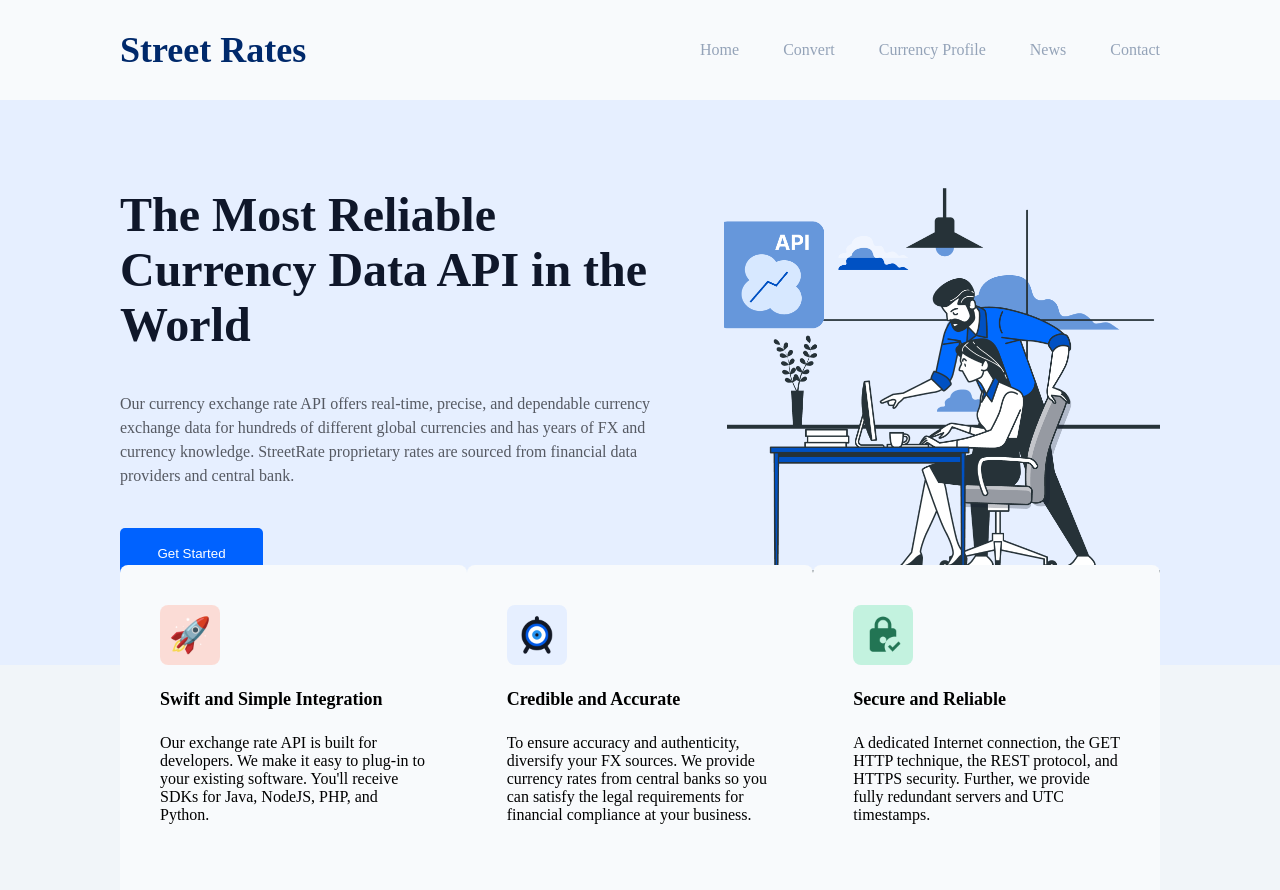
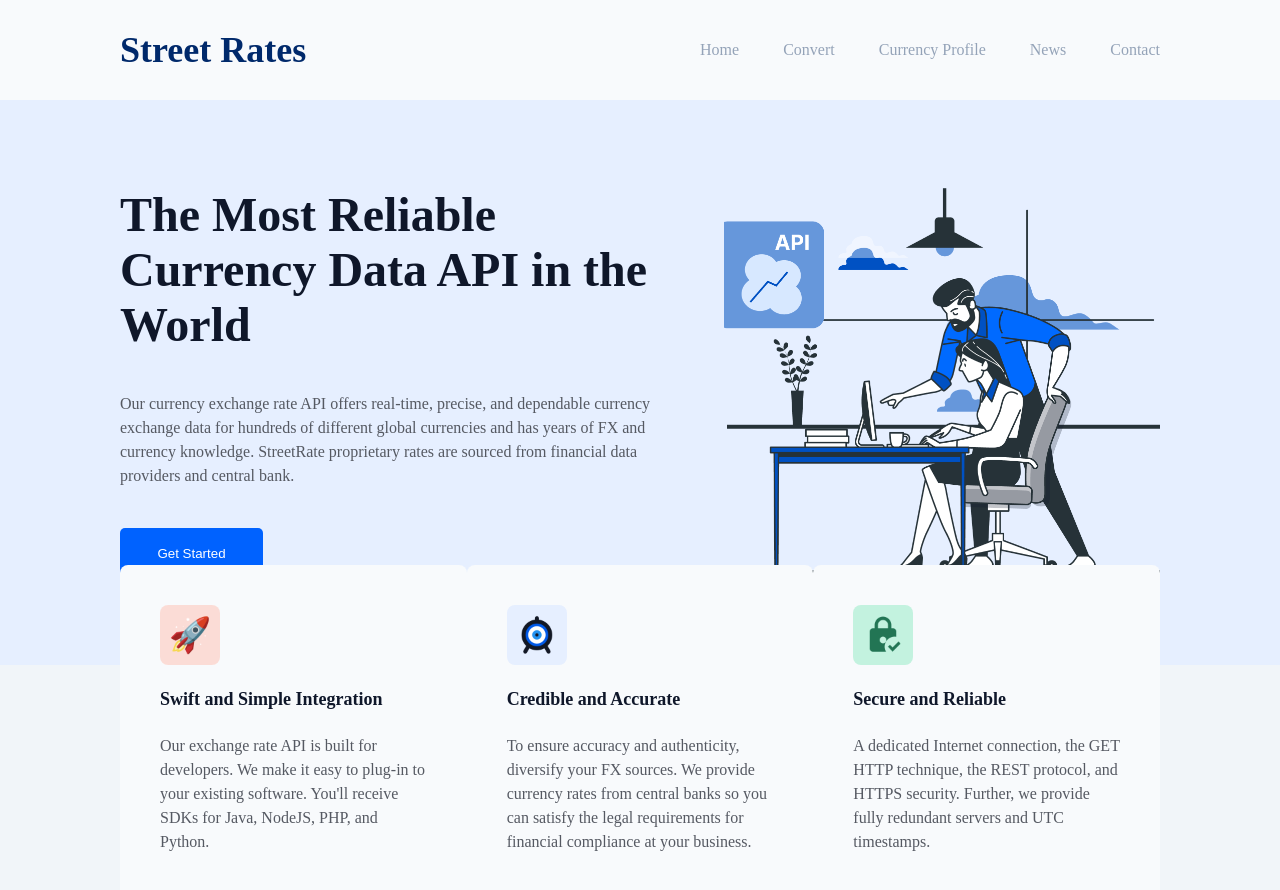
Before and after one commit to thegr8khallie/realxchangerate-api, a React (Create React App) app: page / in a window 1280 px wide. Shown: the top 890 px of the page. Built offline with nearby package versions, Linux system fonts and the light colour scheme.

Commit message:
Style: Global Heading and Paragraph styles added

```diff
--- a/src/components/styled/Global.styled.js
+++ b/src/components/styled/Global.styled.js
@@ -24,4 +24,11 @@
         object-fit: cover;
         object-position: center;
     }
+    h1, h2, h3, h4, h5, h6 {
+        color: #0f172a;
+    }
+    p {
+        color: #555962;
+        line-height: 2.4rem;
+    }
 `;
```
